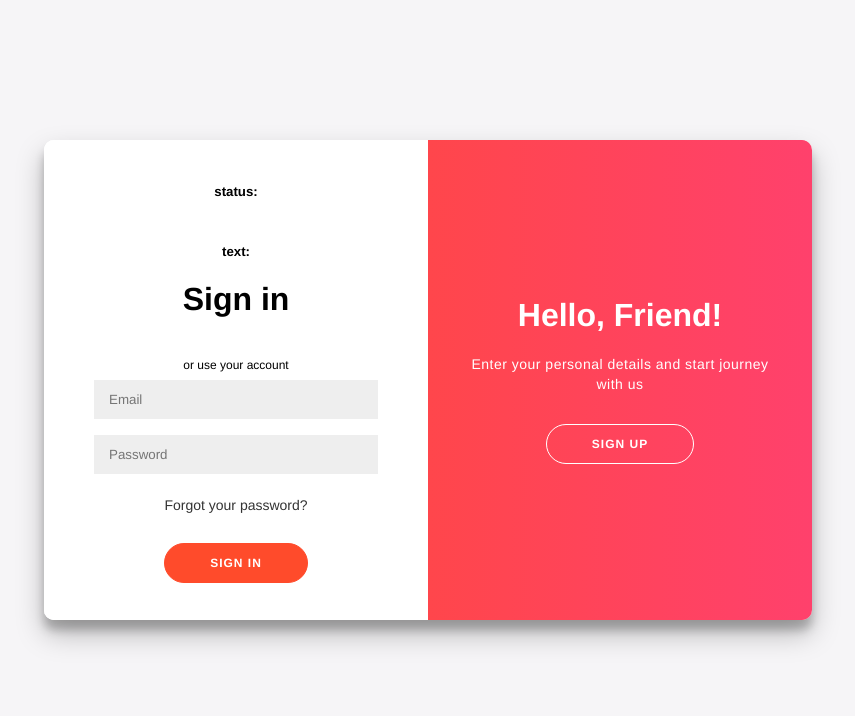
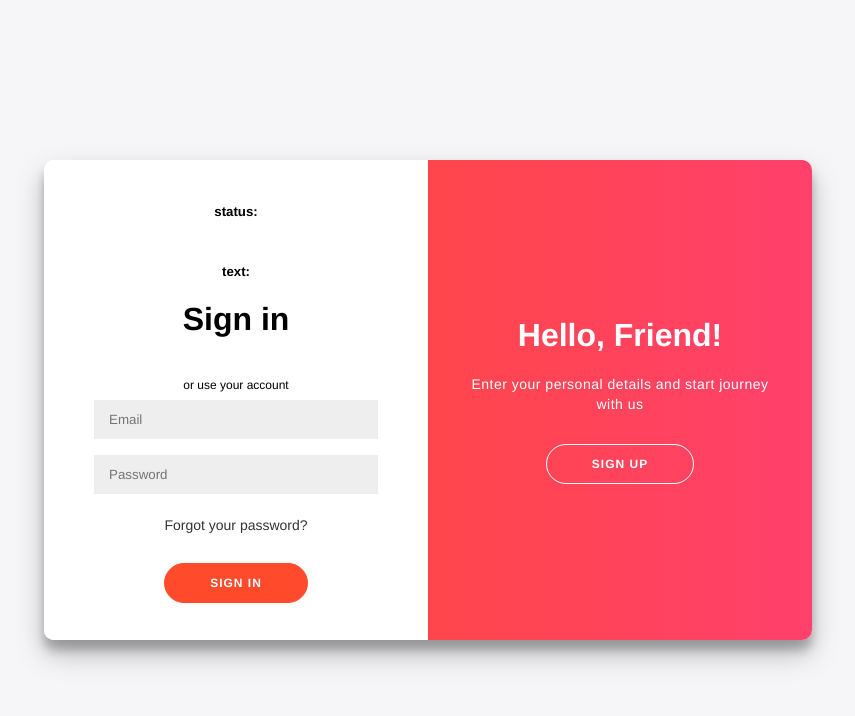
Before and after one commit to KangWCB/comgram, a React (Create React App) app in the folder frontend/: page /login in a window 1280 px wide. Shown: the top 716 px of the page, without its empty margins (212-1067 px from the left). Built offline with nearby package versions, Linux system fonts and the light colour scheme.

Commit message:
로그인 페이지 비율수정

```diff
--- a/frontend/src/pages/Login.module.css
+++ b/frontend/src/pages/Login.module.css
@@ -16,7 +16,6 @@
   flex-direction: column;
   font-family: 'Montserrat', sans-serif;
   height: 100vh;
-  margin: -20px 0 50px;
 }
 
 h1 {
```
